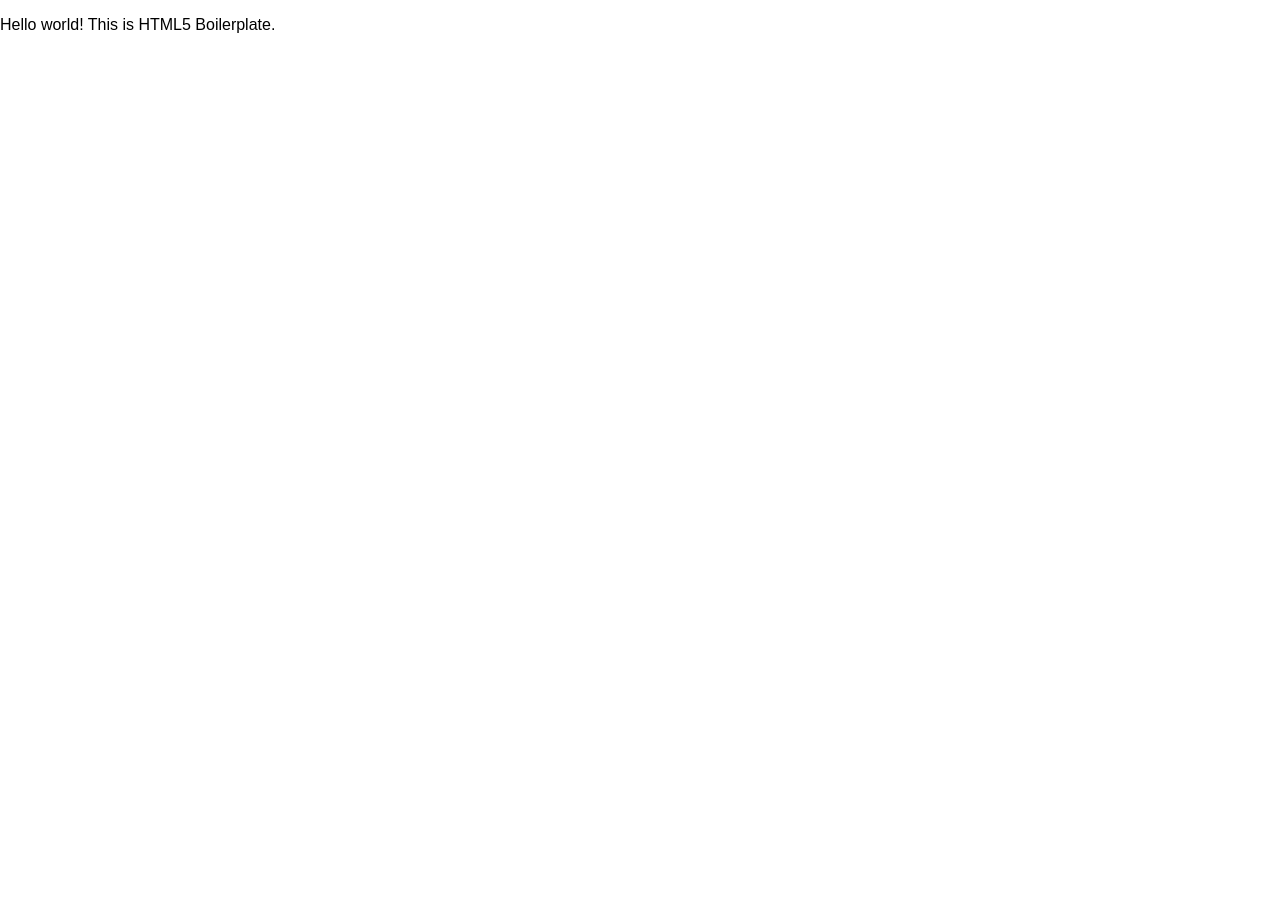
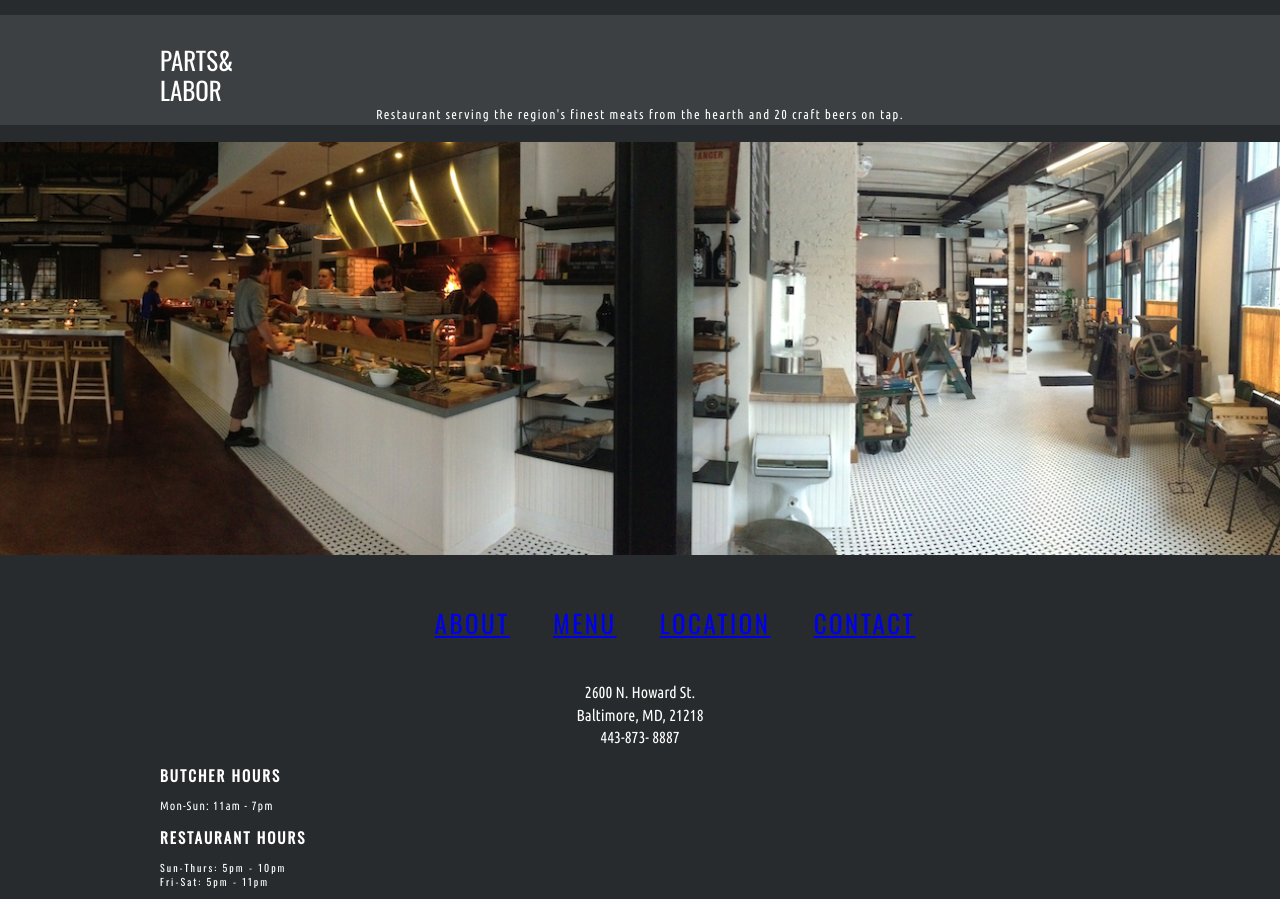
Before and after one commit to Newbzz/restaurant, a plain HTML site: page index.html in a window 1280 px wide. Before the commit the page ends 800 px from the top, so only its background shows below. Drawn offline with nearby package versions, Linux system fonts and the light colour scheme; files that its build step writes are made by us from their sources.

Commit message:
added html
Added: Header, ing, links, times

```diff
--- a/index.html
+++ b/index.html
@@ -2,52 +2,221 @@
 <!--[if lt IE 7]>      <html class="no-js lt-ie9 lt-ie8 lt-ie7"> <![endif]-->
 <!--[if IE 7]>         <html class="no-js lt-ie9 lt-ie8"> <![endif]-->
 <!--[if IE 8]>         <html class="no-js lt-ie9"> <![endif]-->
-<!--[if gt IE 8]><!--> <html class="no-js"> <!--<![endif]-->
+<!--[if gt IE 8]><!-->
+
+<html class="no-js">
+<!--<![endif]-->
+
 <head>
     <meta charset="utf-8">
-        <meta http-equiv="X-UA-Compatible" content="IE=edge">
+    <meta content="IE=edge" http-equiv="X-UA-Compatible">
+
     <title></title>
-        <meta name="description" content="">
-        <meta name="viewport" content="width=device-width, initial-scale=1">
-
+    <meta content="" name="description">
+    <meta content="width=device-width, initial-scale=1" name="viewport">
     <!-- Place favicon.ico and apple-touch-icon.png in the root directory -->
-
-        <link rel="stylesheet" href="css/normalize.css">
+    <link href='http://fonts.googleapis.com/css?family=Oswald' rel='stylesheet'
+    type='text/css'><!-- font-family: 'Oswald', sans-serif; used for DIN  -->
+    <link href='http://fonts.googleapis.com/css?family=Ubuntu+Condensed' rel=
+    'stylesheet' type='text/css'>
+    <!-- font-family: 'Ubuntu Condensed', sans-serif; use for Uni  -->
+    <link href="css/main.css" rel="stylesheet">
+    <link href="css/normalize.css" rel="stylesheet">
     <!--Commented out Reset - Remove here to enable
         <link rel="stylesheet" href="css/reset.css">
         End of comment, remove to -->
+    <!-- optional type and form styling
+        <link rel="stylesheet" href="css/base.css"> -->
+    <link href="css/skeleton.css" rel="stylesheet">
+    <script src="js/vendor/modernizr-2.6.2.min.js"></script>
+    <style type="text/css">
 
 
-        <!-- optional type and form styling
-        <link rel="stylesheet" href="css/base.css"> -->
-        <link rel="stylesheet" href="css/skeleton.css">
 
-        <script src="js/vendor/modernizr-2.6.2.min.js"></script>
+    body {
+        background: #272b2d;
+    }
+
+    #header {
+        background-color: #3d4042;
+        margin-top: 15px;
+        width: 100%;
+        height: 110px;
+    }
+
+    #title {
+        font-family: 'Oswald', sans-serif;
+        line-height: 30px;
+        color: #ffffff;
+        font-size: 25px;
+        padding-top: 30px
+
+    }
+
+    #img {
+
+        margin-top: 17px;
+        margin-bottom: 25px;
+    }
+
+    #img img {
+        width: 100%;
+        height: auto;
+    }
+
+    .nav {
+
+    list-style: none;
+    }
+
+    .nav,
+    .nav > li {
+    display: inline-block;
+    padding: 0;
+    margin-left: 35px;
+    }
+
+
+    .nav a {
+    display: block;
+    }
+
+	.masthead-nav {
+		font-family: 'Oswald', sans-serif;
+		color: #fff;
+		font-size: 25px;
+		letter-spacing: .1em;
+	}
+
+
+    .masthead-nav, .location {
+    text-align: center;
+    }
+
+
+
+
+  .hours {
+
+  }
+
+  .location {
+	  color: #fff;
+	  font-family: 'Ubuntu Condensed', sans-serif;
+  }
+
+
+  .butcher, .restaurant {
+	  color: #fff;
+	  font-family: 'Oswald', sans-serif;
+	  font-size: 10px;
+	  letter-spacing: .2em;
+
+  }
+
+  .times {
+	  font-family: 'Ubuntu Condensed', sans-serif;
+	  font-size: 12px;
+	  letter-spacing: 1px;
+  }
+
+  #slogan {
+	 font-family: 'Ubuntu Condensed', sans-serif;
+	 font-size: 13px;
+	 color: #fff;
+	 text-align: center;
+	 letter-spacing: .1em;
+  }
+
+    </style>
 </head>
+
 <body>
+    <div id="header">
+        <div class="container">
+
+            <div id="title">
+                PARTS&amp;<br>
+                LABOR
+            </div>
+
+            <div id="slogan">
+
+            Restaurant serving the region's finest meats from the hearth and 20 craft beers on tap.
+
+            </div>
+
+        </div>
+    </div>
+
+    <div id="img"><img alt="restaurant" src="rest.jpg"></div>
+
+    <div class="content">
+        <div class="container">
+            <nav class="masthead-nav">
+                <ul class="nav">
+                    <li><a href="#">ABOUT</a></li>
+
+                    <li><a href="#">MENU</a></li>
+
+                    <li><a href="#">LOCATION</a></li>
+
+                    <li><a href="#">CONTACT</a></li>
+                </ul>
+            </nav>
+
+        <div class="location">
+	       <p>2600 N. Howard St.<br>
+	       Baltimore, MD, 21218<br>
+	       443-873- 8887</p>
+
+        </div>
+
+        <div class="hours">
+
+        	<div class="butcher">
+        		<h2>BUTCHER HOURS</h2>
+        		<div class="times">
+
+        		<p>Mon-Sun: 11am - 7pm</p>
+
+        		</div>
+
+
+        	</div>
+
+			<div class="restaurant">
+				<h2>RESTAURANT HOURS</h2>
+				<p>Sun-Thurs: 5pm - 10pm<br>
+					Fri-Sat: 5pm - 11pm
+
+			</div>
+
+        </div>
+
+
+        </div>
+    </div>
+
+    <!-- menu stuff -->
+
+    <div class="menu">
+
+
+
+    </div>
+
+
+
+
+
     <!--[if lt IE 7]>
             <p class="browsehappy">You are using an <strong>outdated</strong> browser. Please <a href="http://browsehappy.com/">upgrade your browser</a> to improve your experience.</p>
         <![endif]-->
-
     <!-- Add your site or application content here -->
-        <p>Hello world! This is HTML5 Boilerplate.</p>
-
-        <script src="//ajax.googleapis.com/ajax/libs/jquery/1.10.2/jquery.min.js"></script>
-        <script>window.jQuery || document.write('<script src="js/vendor/jquery-1.10.2.min.js"><\/script>')</script>
-
-        <!-- Load jQuery Plugins here -->
-
-        <script src="js/plugins.js"></script>
-        <script src="js/main.js"></script>
-
-        <!-- Google Analytics: change UA-XXXXX-X to be your site's ID. -->
-        <script>
-            (function(b,o,i,l,e,r){b.GoogleAnalyticsObject=l;b[l]||(b[l]=
-            function(){(b[l].q=b[l].q||[]).push(arguments)});b[l].l=+new Date;
-            e=o.createElement(i);r=o.getElementsByTagName(i)[0];
-            e.src='//www.google-analytics.com/analytics.js';
-            r.parentNode.insertBefore(e,r)}(window,document,'script','ga'));
-            ga('create','UA-XXXXX-X');ga('send','pageview');
-        </script>
+    <script src="//ajax.googleapis.com/ajax/libs/jquery/1.10.2/jquery.min.js"></script><script>
+window.jQuery || document.write('<script src="js/vendor/jquery-1.10.2.min.js"><\/script>')
+    </script><!-- Load jQuery Plugins here -->
+    <script src="js/plugins.js"></script><script src="js/main.js"></script>
 </body>
 </html>
```
Also changed, not shown: css/base.css (renamed from base.css), css/skeleton.css (renamed from skeleton.css), rest.jpg (added). Lines whose indentation alone changed are shown as unchanged.
